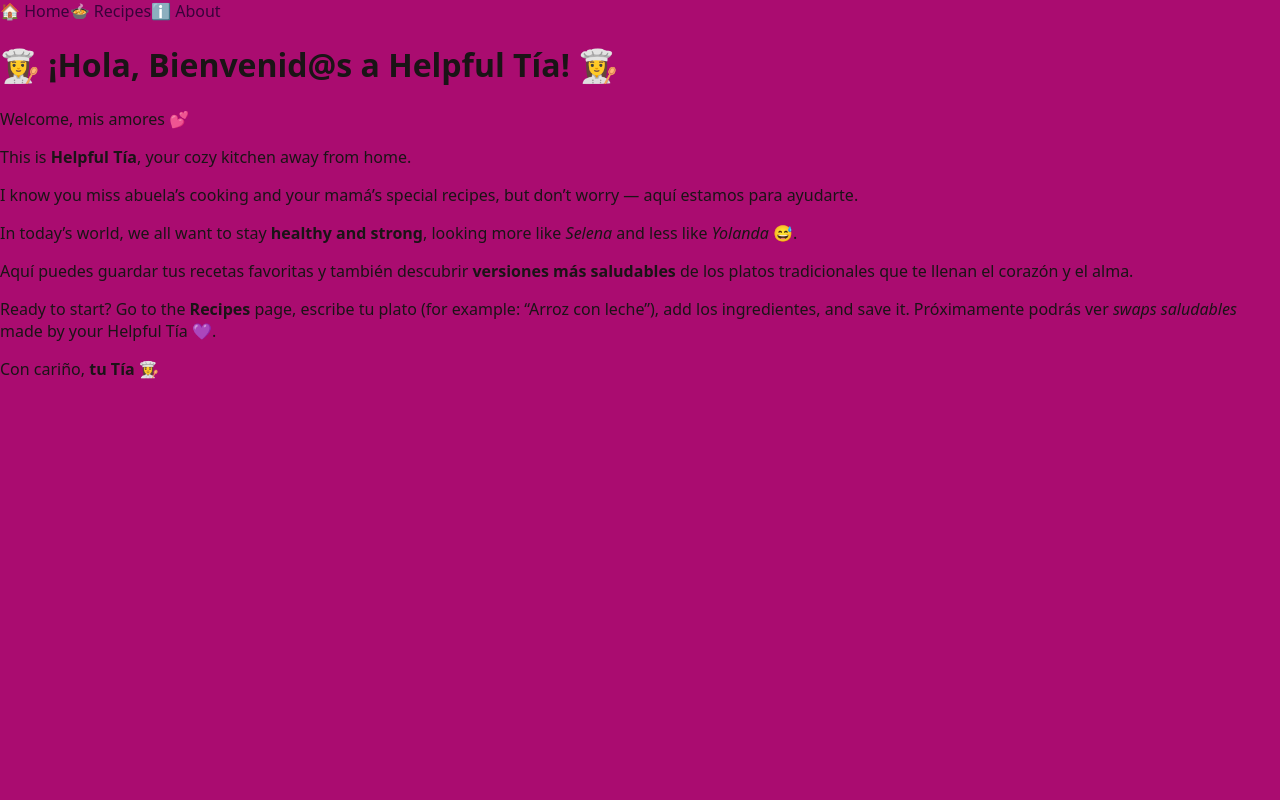
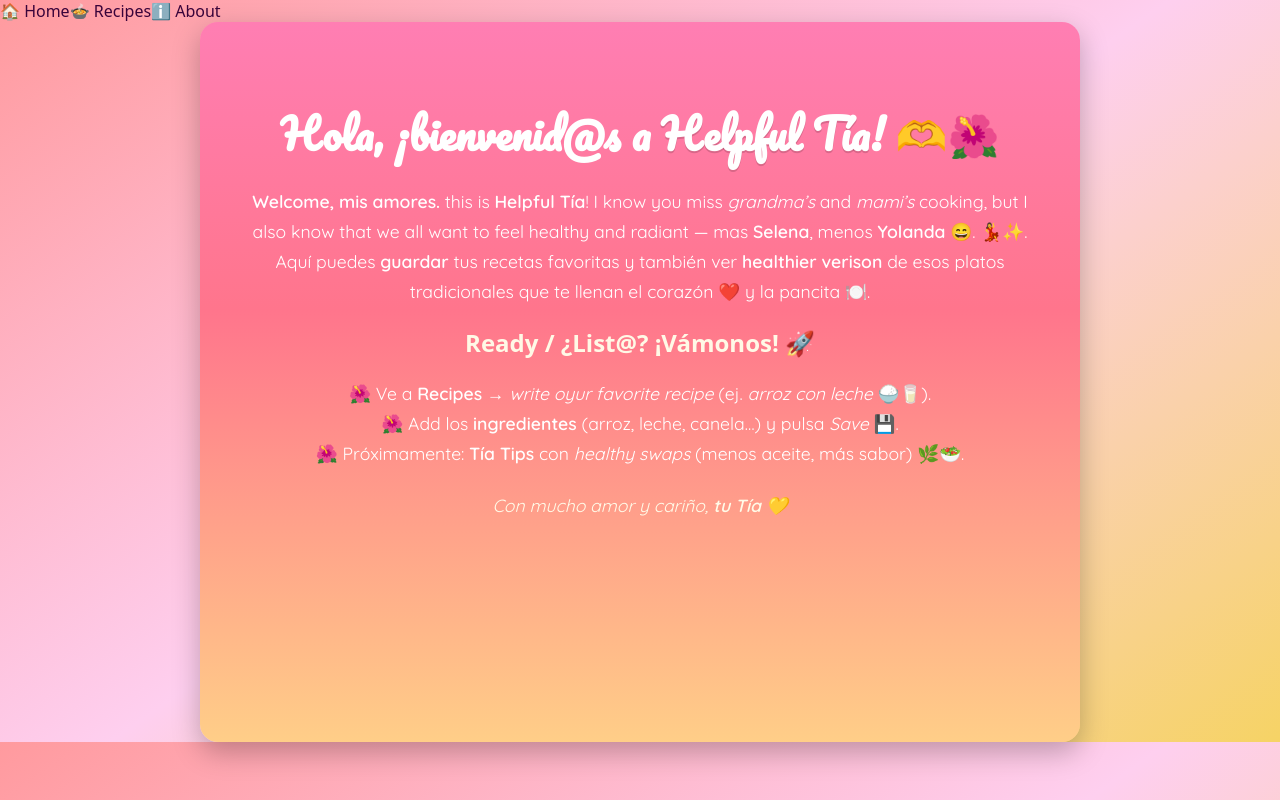
Before and after one commit to elsasalinas23/HELPFULTIAFRONTEND2025, a React (Vite) app: page / in a window 1280 px wide. Built offline with nearby package versions, Linux system fonts and the light colour scheme; no server answers.

Commit message:
cssadjustment

```diff
--- a/src/components/RecipeForm.css
+++ b/src/components/RecipeForm.css
@@ -1,7 +1,7 @@
-.recipe-form { display:grid; gap:8px; margin:16px 0; border:1px solid #eee; padding:12px; border-radius:8px; background:#fff; }
-.form-label { display:block; font-weight:600; }
-.form-input { width:100%; padding:8px; margin-top:4px; border:1px solid #ddd; border-radius:6px; }
+.recipe-form { display:grid-center; gap:8px; margin:16px 0; border:1px solid #2d77ac; padding:12px; border-radius:8px; background:#89bcdf; }
+.form-label { display:flexbox; font-weight:600; }
+.form-input { width:100%; padding:8px; margin-top:4px; border:1px solid #ab7979; border-radius:6px; }
 .form-actions { display:flex; gap:8px; margin-top:4px; }
-.btn { padding:8px 14px; border-radius:6px; border:1px solid #ddd; background:#f6f6f6; cursor:pointer; }
-.btn.primary { background:#3f87fb; color:#fff; border:1px solid #2b7cff; }
+.btn { padding:8px 14px; border-radius:6px; border:1px solid #c68080; background:#9f5050; cursor:pointer; }
+.btn.primary { background:#3f87fb; color:#b47575; border:1px solid #2b7cff; }
 .btn:hover { filter:brightness(0.98); }
--- a/src/index.css
+++ b/src/index.css
@@ -2,8 +2,8 @@
   --bg: #aa0c70;
   --panel: #230b9c;
   --accent: #39033a;
-  --accent-2: #2184d4;
-  --text: #1a1416;
+  --accent-2: #c6236c;
+  --text: #330f52;
   --muted: #4e2f88;
   --danger: #ff0505;
   --border: #5d0628;
@@ -13,7 +13,7 @@
 
 body {
   margin: 0;
-  background: linear-gradient(180deg, var(--bg), #aa0c70);
+  background: linear-gradient(145deg, #ff9a9e, #fecfef 50%, #f6d365);
   color: var(--text);
   font-family: system-ui, -apple-system, Segoe UI, Roboto, sans-serif;
 }
@@ -35,7 +35,7 @@ a { color: var(--accent); text-decoration: none; }
 
 .btn {
   background: var(--accent);
-  color: #3a09a4;
+  color: #5206f5;
   border: none;
   padding: 10px 14px;
   border-radius: 10px;
@@ -43,7 +43,7 @@ a { color: var(--accent); text-decoration: none; }
   cursor: pointer;
 }
 .btn.secondary { background: var(--accent-2); }
-.btn.danger { background: var(--danger); color: #a7c821; }
+.btn.danger { background: var(--danger); color: #730a81; }
 .btn:disabled { opacity: 0.6; cursor: not-allowed; }
 
 .input, .textarea {
--- /dev/null
+++ b/src/pages/AboutPage.css
@@ -0,0 +1,34 @@
+.about-container {
+  min-height: 85vh;
+  max-width: 880px;
+  margin: 0 auto;
+  padding: 2.25rem;
+  text-align: center;
+
+  border-radius: 18px;
+  box-shadow: 0 10px 28px rgba(0,0,0,0.18);
+
+  /* calmer tropical */
+  background: linear-gradient(145deg, #ff9a9e, #fecfef 50%, #f6d365);
+  color: #2b1d1d;
+}
+
+.about-container h1 {
+  font-family: "Pacifico", cursive;
+  color: #2b1d1d;
+  margin-bottom: 0.5rem;
+}
+
+.about-container .brand { color: #7a1e5e; }
+
+.tips, .how {
+  text-align: left;
+  margin: 1rem auto 0;
+  max-width: 720px;
+  line-height: 1.7;
+}
+
+.tips li::marker { content: "🌿 "; }
+.how li { margin: 0.25rem 0; }
+
+.closing { margin-top: 1.25rem; font-style: italic; }
--- /dev/null
+++ b/src/pages/HomePage.css
@@ -0,0 +1,54 @@
+@import url("https://fonts.googleapis.com/css2?family=Pacifico&family=Quicksand:wght@400;600&display=swap");
+
+.home-container {
+  min-height: 90vh;
+  max-width: 880px;
+  margin: 0 auto;
+  padding: 2.5rem;
+  text-align: center;
+
+  border-radius: 18px;
+  box-shadow: 0 10px 28px rgba(0,0,0,0.25);
+
+  /* happy tropical gradient */
+  background: linear-gradient(180deg, #ff7eb3 0%, #ff758c 40%, #ffce88 100%);
+  color: #fff;
+}
+
+.home-container h1 {
+  font-family: "Pacifico", cursive;
+  font-size: 2.6rem;
+  margin-bottom: 0.5rem;
+}
+
+.home-container .brand {
+  text-shadow: 0 2px 0 rgba(0,0,0,0.15);
+}
+
+.home-container h2 {
+  margin-top: 1.2rem;
+  color: #fff9e6;
+}
+
+.home-container p,
+.home-container li {
+  font-family: "Quicksand", system-ui, sans-serif;
+  font-size: 1.1rem;
+  line-height: 1.7;
+}
+
+.home-steps {
+  list-style: none;
+  padding: 0;
+  margin: 0.75rem 0 0;
+}
+
+.home-steps li::before {
+  content: "🌺 ";
+}
+
+.closing {
+  margin-top: 1.4rem;
+  font-style: italic;
+  color: #fffbe8;
+}
--- a/src/pages/Homepage.jsx
+++ b/src/pages/Homepage.jsx
@@ -1,29 +1,44 @@
+import { useEffect } from "react";
+import "./HomePage.css";
+
+
 export default function HomePage() {
-    return (
-        <div className="home">
-            <h1>👩‍🍳 ¡Hola, Bienvenid@s a Helpful Tía! 👩‍🍳</h1>
-            <p>
-                Welcome, mis amores 💕 </p>
-            <p>This is <strong>Helpful Tía</strong>,
-                your cozy kitchen away from home.</p>
-            <p> I know you miss abuela’s cooking and
-                your mamá’s special recipes, but don’t worry — aquí estamos para ayudarte.
-            </p>
-            <p>
-                In today’s world, we all want to stay <strong>healthy and strong</strong>,
-                looking more like <em>Selena</em> and less like <em>Yolanda</em> 😅.
-            </p>
-            <p>
-                Aquí puedes guardar tus recetas favoritas y también descubrir
-                <strong> versiones más saludables </strong> de los platos tradicionales
-                que te llenan el corazón y el alma.
-            </p>
-            <p>
-                Ready to start? Go to the <strong>Recipes</strong> page, escribe tu plato
-                (for example: “Arroz con leche”), add los ingredientes, and save it.
-                Próximamente podrás ver <em>swaps saludables</em> made by your Helpful Tía 💜.
-            </p>
-            <p>Con cariño, <strong>tu Tía</strong> 👩‍🍳</p>
-        </div>
-    );
+// Make the whole page use the pink theme while on Home
+      useEffect(() => {
+    document.body.classList.add("theme-pink");
+    return () => document.body.classList.remove("theme-pink");
+  }, []);
+  return (
+    <section className="home-container">
+      <h1>
+        Hola, ¡bienvenid@s a <span className="brand">Helpful Tía</span>! 🫶🌺
+      </h1>
+
+      <p>
+        <strong>Welcome, mis amores.</strong>  this is <strong>Helpful Tía</strong>!
+        I know you miss <em>grandma’s</em> and <em>mami’s</em> cooking, but I also know that
+        we all want to feel healthy and radiant — mas <strong>Selena</strong>, menos <strong>Yolanda</strong> 😄. 💃✨.
+        Aquí puedes <strong>guardar</strong> tus recetas favoritas y también ver
+        <strong> healthier verison</strong> de esos platos tradicionales que te llenan
+        el corazón ❤️ y la pancita 🍽️.
+      </p>
+
+      <h2>Ready / ¿List@? ¡Vámonos! 🚀</h2>
+      <ul className="home-steps">
+        <li>
+          Ve a <strong>Recipes</strong> → <em>write oyur favorite recipe</em> (ej. <em>arroz con leche</em> 🍚🥛).
+        </li>
+        <li>
+          Add los <strong>ingredientes</strong> (arroz, leche, canela…) y pulsa <em>Save</em> 💾.
+        </li>
+        <li>
+          Próximamente: <strong>Tía Tips</strong> con <em>healthy swaps</em> (menos aceite, más sabor) 🌿🥗.
+        </li>
+      </ul>
+
+      <p className="closing">
+        Con mucho amor y cariño, <strong>tu Tía</strong> 💛
+      </p>
+    </section>
+  );
 }
--- a/src/pages/RecipePage.css
+++ b/src/pages/RecipePage.css
@@ -1,4 +1,4 @@
 .recipes-page {margin: 0 auto;}
 .page-title {margin: 0 0 12px; font-weight: 700; }
-.error-box{ background: #ffe6e6; border: 1px solid#ffb3b3; padding: 8px 0; border-radius: 8px; }
+.error-box{ background: #d8b93d; border: 1px solid#ffb3b3; padding: 8px 0; border-radius: 8px; }
 .page-divider { border: none; border-top: 1px solid #eaeaea; margin: 16px 0; }
```
